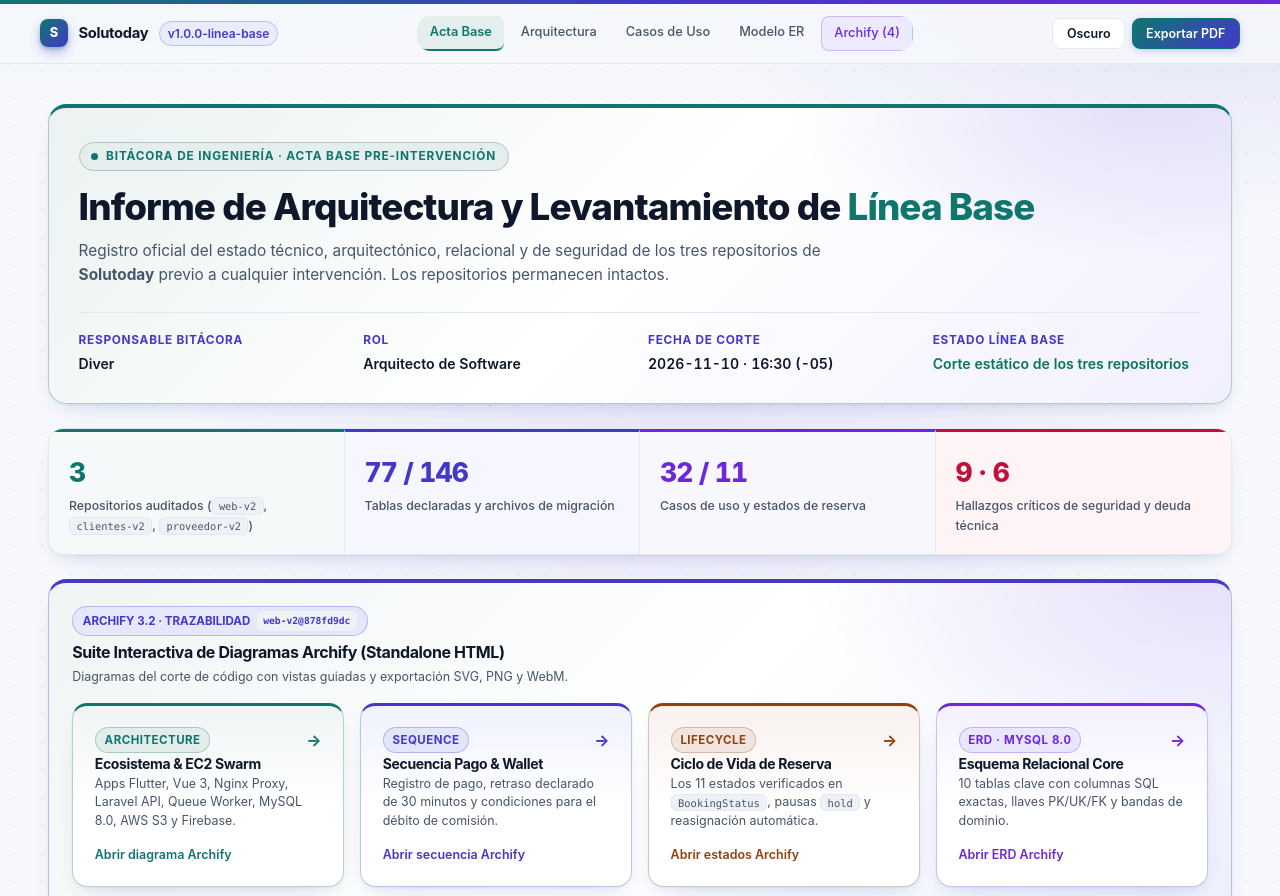
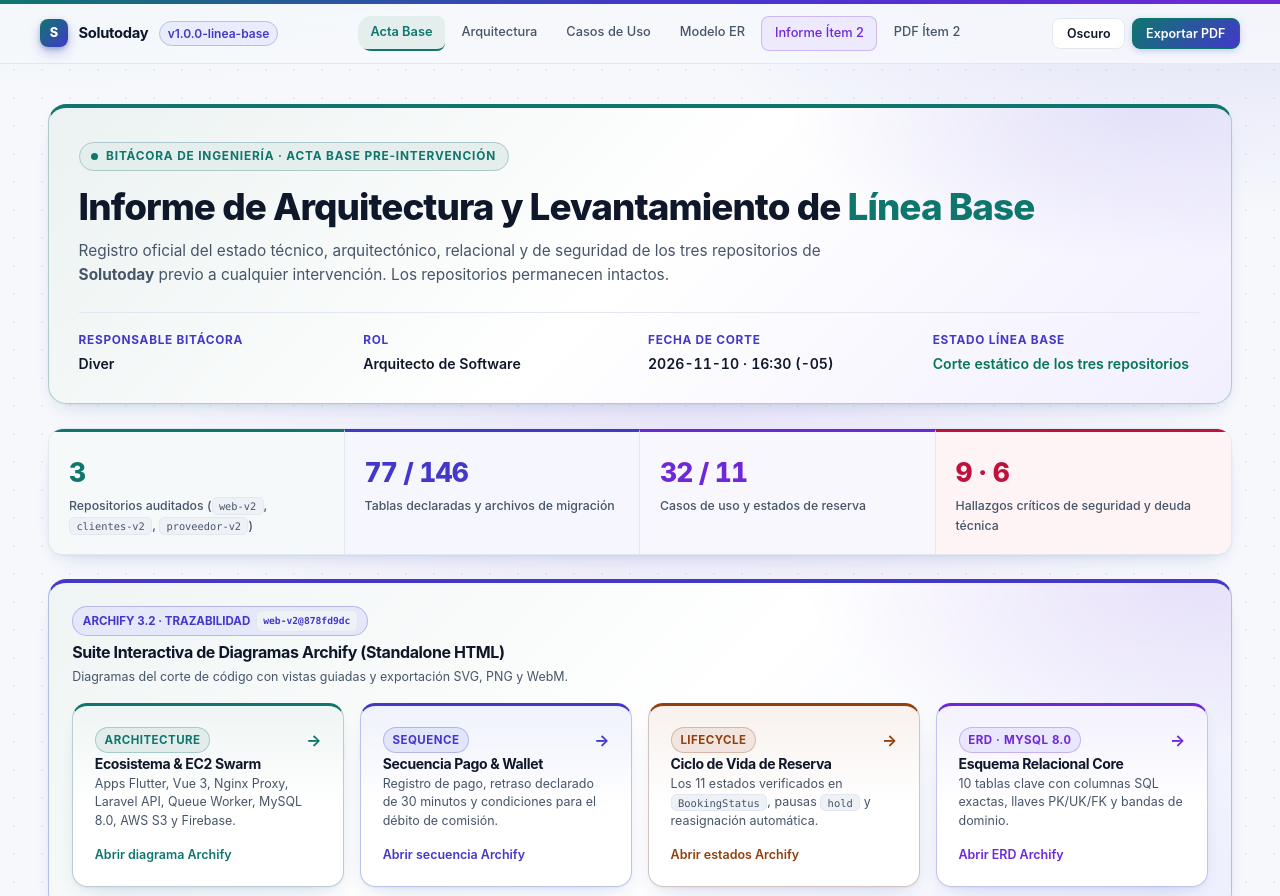
Before and after one commit to campo22/solutoday-informe-item-2, a plain HTML site: page portal/index.html in a window 1280 px wide. Shown: the top 896 px of the page. Drawn offline with Linux system fonts and the light colour scheme.

Commit message:
Publicar nuevo informe empresarial en PDF (9 paginas, diagramas Antes/Despues y gobierno MySQL)

```diff
--- a/portal/index.html
+++ b/portal/index.html
@@ -30,7 +30,8 @@
           <li><a href="./arquitectura.html" class="portal-link">Arquitectura</a></li>
           <li><a href="./casos-de-uso.html" class="portal-link">Casos de Uso</a></li>
           <li><a href="./modelo-relacional.html" class="portal-link">Modelo ER</a></li>
-          <li><a href="#archify-suite" class="portal-link archify-nav-badge">Archify (4)</a></li>
+          <li><a href="./item-02-informe-empresarial.html" class="portal-link archify-nav-badge">Informe Ítem 2</a></li>
+          <li><a href="./Solutoday-Item-2-Informe-empresarial.pdf" target="_blank" rel="noopener" class="portal-link">PDF Ítem 2</a></li>
         </ul>
       </nav>
 
```
Also changed, not shown: 4 other files.
